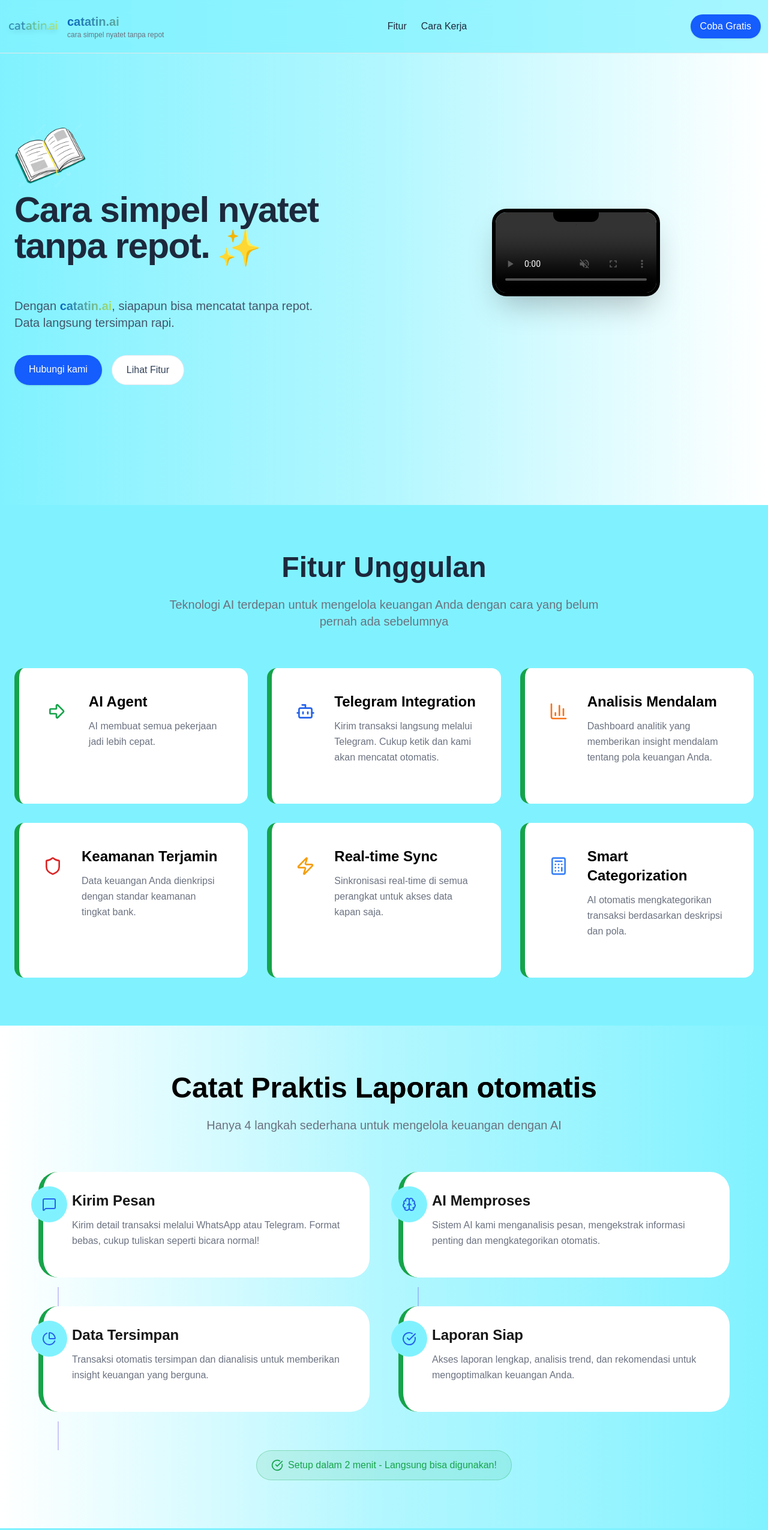
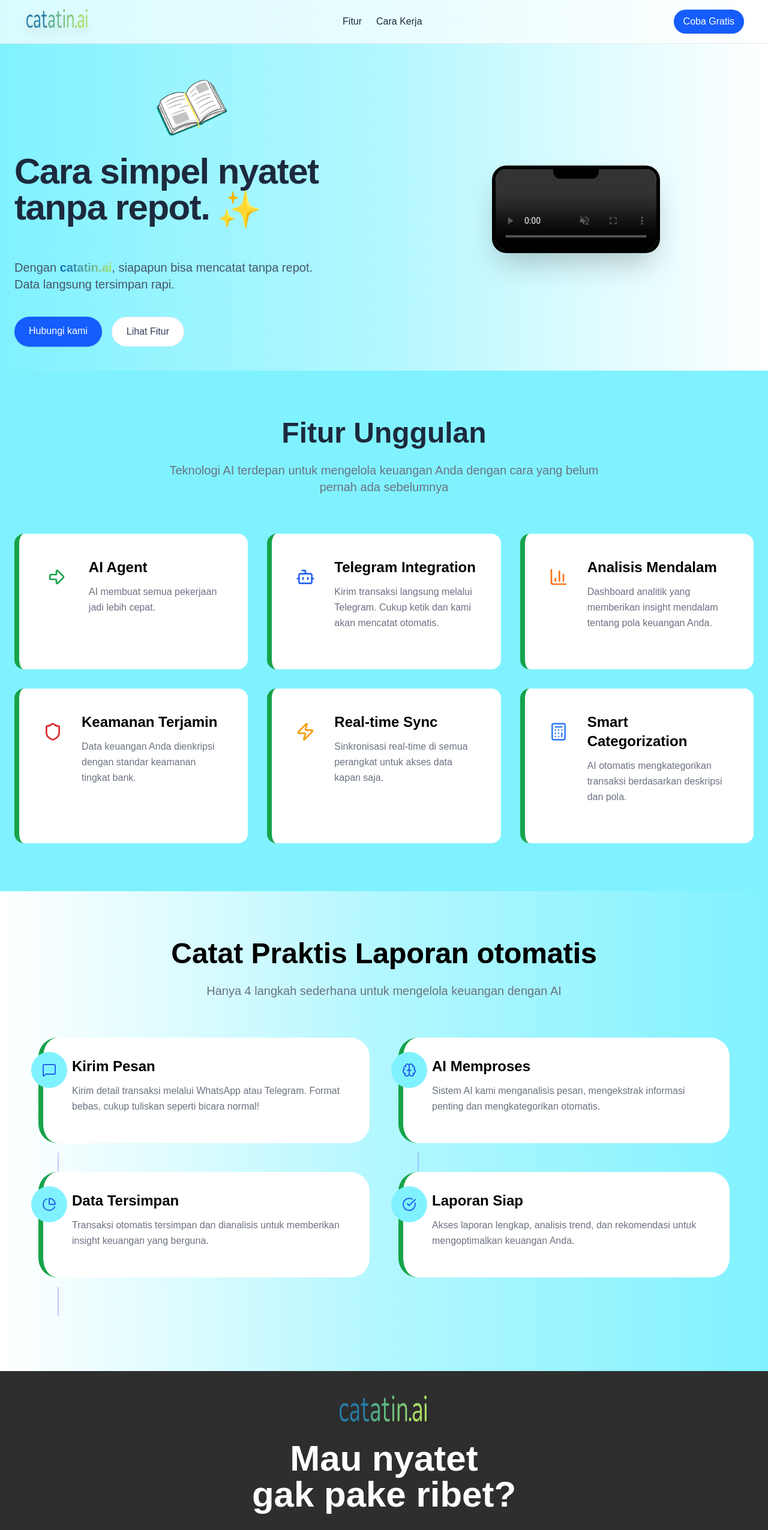
Before and after one commit to alan-catat/catatin.ai, a Next.js app: page / in a window 1280 px wide. Shown: the top 2551 px of the page at 60% size. Built offline with nearby package versions, Linux system fonts and the light colour scheme; grey boxes are pictures that could not be loaded.

Commit message:
update feature

```diff
--- a/app/CTASection.tsx
+++ b/app/CTASection.tsx
@@ -5,7 +5,7 @@
 
 const CTASection = () => {
   return (
-    <section className="py-5 bg-gradient-to-t from-white via-[#B2F7FF] to-[#80F2FF]">
+    <section id="signup" className="py-10 bg-[#2E2E2E]">
       {/* Background decorations */}
       <div className="absolute inset-0 opacity-10">
         <div className="absolute top-5 right-20 w-40 h-40 bg-blue rounded-full animate-float"></div>
@@ -15,23 +15,23 @@
         ></div>
       </div>
 
-      <div className="container mx-auto px-10 text-center relative z-10">
+      <div className="container mx-auto px-5 text-center relative z-10">
         <div className="max-w-4xl mx-auto">
           {/* Mascot */}
-          <div className="mb-2 flex justify-center">
+          <div className="mb-5 flex justify-center">
             <Image
               src={owlMascot}
               alt="Catatin.ai"
-              className="w-74 h-74 animate-float drop-shadow-xl"
+              className="w-40 h-14 animate-float drop-shadow-xl"
             />
           </div>
 
-          <h2 className="text-4xl md:text-6xl font-bold text-black mb-6">
+          <h2 className="text-4xl md:text-6xl font-bold text-white mb-6">
             Mau nyatet
-            <span className="block text-black">gak pake ribet?</span>
+            <span className="block text-white">gak pake ribet?</span>
           </h2>
 
-          <p className="text-xl md:text-2xl text-black/90 mb-10 max-w-2xl mx-auto">
+          <p className="text-xl md:text-2xl text-white/90 mb-10 max-w-2xl mx-auto">
             Bergabunglah dengan kami sekarang dan rasakan kemudahan
             mengelola keuangan dengan AI
           </p>
@@ -40,17 +40,31 @@
 
           {/* CTA Buttons */}
           <div className="flex flex-col sm:flex-row gap-4 justify-center mb-12">
-            <Button className="text-xl font-semibold bg-success">
+  <Button asChild className="text-xl font-semibold bg-success">
+    <a
+      href="https://wa.me/6281118891092"
+      target="_blank"
+      rel="noopener noreferrer"
+    >
       <MessageCircle className="w-5 h-5" />
       WhatsApp
       <ArrowRight className="w-5 h-5" />
+    </a>
   </Button>
-            <Button className="text-xl font-semibold bg-primary">
+
+  <Button asChild className="text-xl font-semibold bg-primary">
+    <a
+      href="https://t.me/catatin"
+      target="_blank"
+      rel="noopener noreferrer"
+    >
       <Bot className="w-5 h-5" />
       Telegram
       <ArrowRight className="w-5 h-5" />
+    </a>
   </Button>
 </div>
+
 
 
           </div>
--- a/app/Footer.tsx
+++ b/app/Footer.tsx
@@ -3,28 +3,10 @@
 
 const Footer = () => {
   return (
-    <footer id="signup" className="bg-[#80F2FF] py-5  ">
+    <footer className="bg-[#80F2FF] py-5">
       <div className="container mx-auto px-6">
         <div className="grid grid-cols-1 md:grid-cols-4 gap-8 mb-8">
-          {/* Brand */}
-          <div className="col-span-1 md:col-span-2">
-            <div className="flex items-center gap-7">
-              <img src="/catatin.png" alt="Catatin.ai" className="w-28 h-28 animate-ping-slow" />
-            <p className="text-black/70 mb-1 max-w-md">
-              Revolusi cara Anda mengelola keuangan dengan kekuatan AI.
-              Otomatis, pintar, dan mudah digunakan.
-            </p></div>
-            <a
-  href="https://wa.me/6281118891092"
-  target="_blank"
-  rel="noopener noreferrer"
-  className="relative z-10 inline-flex items-center gap-2 bg-primary-light text-black rounded-full px-4 py-2 shadow-sm hover:bg-black-100 hover:scale-105 active:scale-95 cursor-pointer transition"
->
-  <MessageCircle className="w-4 h-4" />
-  <span className="text-sm">Hubungi kami</span>
-</a>
 
-          </div>
 
           {/* Quick Links */}
           <div className="py-6">
--- a/app/Header.tsx
+++ b/app/Header.tsx
@@ -1,5 +1,7 @@
 "use client";
 import { useEffect, useState } from "react";
+import owlMascot from "./catatin.png";
+import Image from "next/image";
 
 export default function Header() {
   const [hidden, setHidden] = useState(false);
@@ -21,26 +23,20 @@
 
   return (
     <header
-      className={`fixed top-0 w-full bg-[#80F2FF]/70 backdrop-blur-md border-b border-gray-200 z-50 transition-transform duration-500 ${
+      className={`fixed top-0 w-full py-4 bg-[#ffffff]/70 backdrop-blur-md border-b border-gray-200 z-50 transition-transform duration-500 ${
         hidden ? "-translate-y-full" : "translate-y-0"
       }`}
     >
-      <div className="container mx-auto px-3 py-0 flex items-center justify-between">
+      <div className="container mx-auto px-10 flex items-center justify-between">
         {/* Logo */}
         <div className="flex items-center gap-3">
-           <img
-            src="/catatin.png"
-            alt="Catatin.ai"
-            className="w-22 h-22 drop-shadow-lg animate-pulse"
-          />
-          <div>
-            <h1 className="text-xl font-bold bg-gradient-to-r from-[#0566BD] to-[#A8E063] bg-clip-text text-transparent">
-  catatin.ai
-</h1>
+            <Image
+              src={owlMascot}
+              alt="Catatin.ai"
+              className="w-28 h-10 animate-float drop-shadow-xl"
+            />
+          </div>
 
-            <p className="text-xs text-muted-foreground">cara simpel nyatet tanpa repot</p>
-          </div>
-        </div>
 
         {/* Nav */}
         <nav className="hidden md:flex items-center gap-6">
--- a/app/HowItWorksSection.tsx
+++ b/app/HowItWorksSection.tsx
@@ -59,7 +59,7 @@
                 </div>
 
                 <div className="flex-grow">
-                  <h3 className="text-2xl font-bold mb-3 text-foreground group-hover:text-primary transition-colors">
+                  <h3 className="text-2xl font-bold mb-3 text-black group-hover:text-primary transition-colors">
                     {step.title}
                   </h3>
                   <p className="text-muted-foreground mb-4 leading-relaxed">
@@ -75,13 +75,6 @@
             </div>
           ))}
         </div>
-
-        <div className="text-center mt-16">
-          <div className="inline-flex items-center gap-2 bg-success/10 border border-success/30 rounded-full px-6 py-3 text-success font-medium">
-            <CheckCircle className="w-5 h-5" />
-            Setup dalam 2 menit - Langsung bisa digunakan!
-          </div>
-        </div>
       </div>
     </section>
   );
--- a/app/page.js
+++ b/app/page.js
@@ -15,19 +15,20 @@
 
 
       {/* HERO */}
-      <section className="max-w-7xl mx-auto px-6 py-50 flex flex-col md:flex-row items-center gap-12">
+      <section className="max-w-7xl mx-auto px-6 pt-30 pb-10 flex flex-col md:flex-row items-center gap-12">
         <div className="flex-1 text-center md:text-left">
-          <motion.img
+          <div className="flex justify-center mb-4">
+            <motion.img
           src="/buku.png"
           alt="Phone mockup"
-          className="w-[120px] z-10"
+          className="text-center w-[120px] z-10"
           animate={{ y: [0, -15, 0] }}
           transition={{
             repeat: Infinity,
             duration: 3,
             ease: "easeInOut",
           }}
-        />
+        /></div>
           <h2 className="text-5xl sm:text-6xl font-extrabold tracking-tight mb-6">
             Cara simpel nyatet tanpa repot.
             <span className="align-middle ml-3">✨</span>
```
Also changed, not shown: app/catatin.png. Lines whose indentation alone changed are shown as unchanged.
